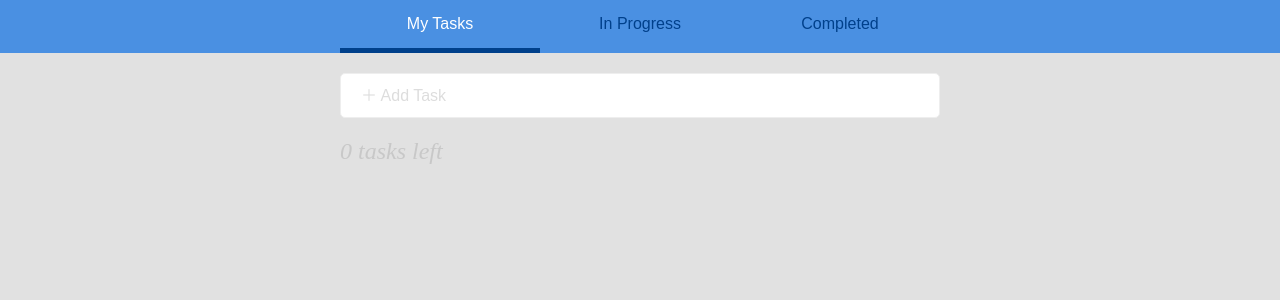
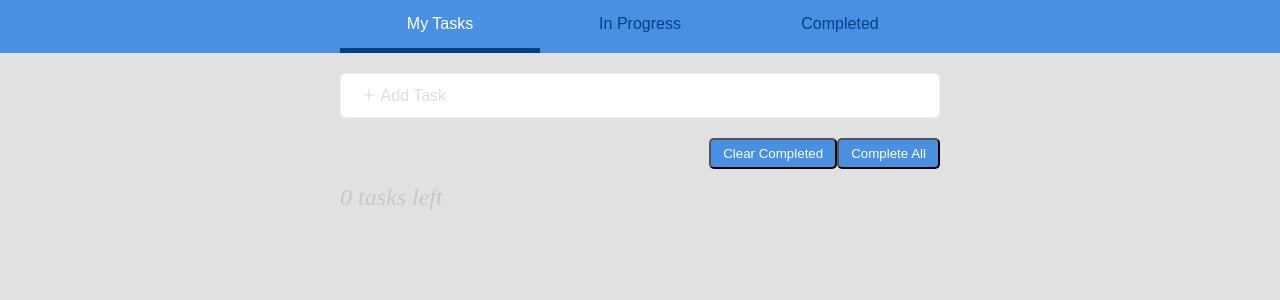
Before and after one commit to genepan2641/thef2e-001-todo-list, a Vue app: page / in a window 1280 px wide. Shown: the top 300 px of the page. Built offline with nearby package versions, Linux system fonts and the light colour scheme.

Commit message:
新增 clear completed 、complete all 功能

```diff
--- a/src/App.vue
+++ b/src/App.vue
@@ -12,6 +12,10 @@
       <div class="container">
         <div class="newTodo">
           <input class="newTodo__input" v-model="newTodoTitle" type="text" @keydown.enter="addTodo" placeholder="＋ Add Task">
+        </div>
+        <div class="btnContainer">
+          <button class="btn-primary" @click="clearCompleted">Clear Completed</button>
+          <button class="btn-primary" @click="completeAll">Complete All</button>
         </div>
         <draggable v-model="todos" :options="{draggable: '.todoItem'}">
           <todo-item v-for="(t, i) in filteredTodos"
@@ -94,22 +98,44 @@ export default {
       })
       this.newTodoTitle = '';
     },
+    clearCompleted() {
+      this.todos = this.todos.filter(ele => {
+        return !ele.isDone;
+      });
+    },
+    completeAll() {
+      this.todos.forEach(ele => {
+        ele.isDone = true;
+      });
+    },
     updateTitle(payload) {
       this.todos[payload.index].title = payload.newTitle;
     },
     updateFilter(val) {
       this.filter = val;
     },
-    itemCompleted(index) {
+    itemCompleted(hash) {
+      var targetTodo = this.todos.filter(ele => {
+        return ele.hash == hash;
+      });
+      var index = this.todos.indexOf(targetTodo[0]);
       this.$set(this.todos[index], 'isDone', !this.todos[index].isDone);
     },
-    itemStared(index) {
+    itemStared(hash) {
+      var targetTodo = this.todos.filter(ele => {
+        return ele.hash == hash;
+      });
+      var index = this.todos.indexOf(targetTodo[0]);
       this.$set(this.todos[index], 'isCritical', !this.todos[index].isCritical);
     },
-    itemClickEdit(index) {
+    itemClickEdit(hash) {
       this.$refs.todoItem.forEach(ele => {
         ele.isEdit = false;
       });
+      var targetTodo = this.todos.filter(ele => {
+        return ele.hash == hash;
+      });
+      var index = this.todos.indexOf(targetTodo[0]);
       this.$refs.todoItem[index].isEdit = true;
     },
     itemDelete(hash) {
@@ -117,7 +143,6 @@ export default {
         return ele.hash == hash;
       });
       var index = this.todos.indexOf(targetTodo[0]);
-      // console.log(targetTodo, index);
       this.todos.splice(index, 1);
     },
     saveEdit(payload) {
@@ -164,6 +189,17 @@ body {
   padding: 5px 10px;
   &:focus {
     border-color: #00408b;
+  }
+}
+.btn-primary {
+  background-color: #4a90e2;
+  color: white;
+  padding: 6px 12px;
+  border-radius: 5px;
+  cursor: pointer;
+  outline: none;
+  &:hover {
+    background-color: darken(#4a90e2, 10%);
   }
 }
 .hide {
@@ -214,6 +250,10 @@ body {
     border: 1px solid #00408b;
   }
 }
+.btnContainer {
+  margin-bottom: 15px;
+  text-align: right;
+}
 ::placeholder {
   /* Chrome, Firefox, Opera, Safari 10.1+ */
   color: #ddd;
--- a/src/components/TodoItem.vue
+++ b/src/components/TodoItem.vue
@@ -118,14 +118,14 @@ export default {
       });
     },
     handleCheck() {
-      this.$emit('item-completed', this.index);
+      this.$emit('item-completed', this.hash);
     },
     handleStared() {
-      this.$emit('item-stared', this.index);
+      this.$emit('item-stared', this.hash);
     },
     handleEdit() {
       if(!this.isEdit) {
-        this.$emit('item-click-edit', this.index);
+        this.$emit('item-click-edit', this.hash);
       } else {
         this.cancelEdit();
       }
@@ -217,8 +217,10 @@ export default {
 .todoItem__boxFa {
   color: #fff;
   background-color: #fff;
+  font-size: 20px;
 }
 .todoItem__checkFa {
+  font-size: 20px;
   color: #4a90e2;
 }
 .todoItem__content {
@@ -256,8 +258,12 @@ export default {
   margin-right: 5px;
 }
 .todoItem__deleteIcon {
+  transition: all 0.2s ease-out;
   cursor: pointer;
-  color: #d0021b;
+  color: #c8c8c8;
+  &:hover {
+    color: #d0021b;
+  }
 }
 .todoItem__editSection {
   border-top: 2px solid #c8c8c8;
```
Also changed, not shown: 10 other files (tests, documents, lock files or other folders).
